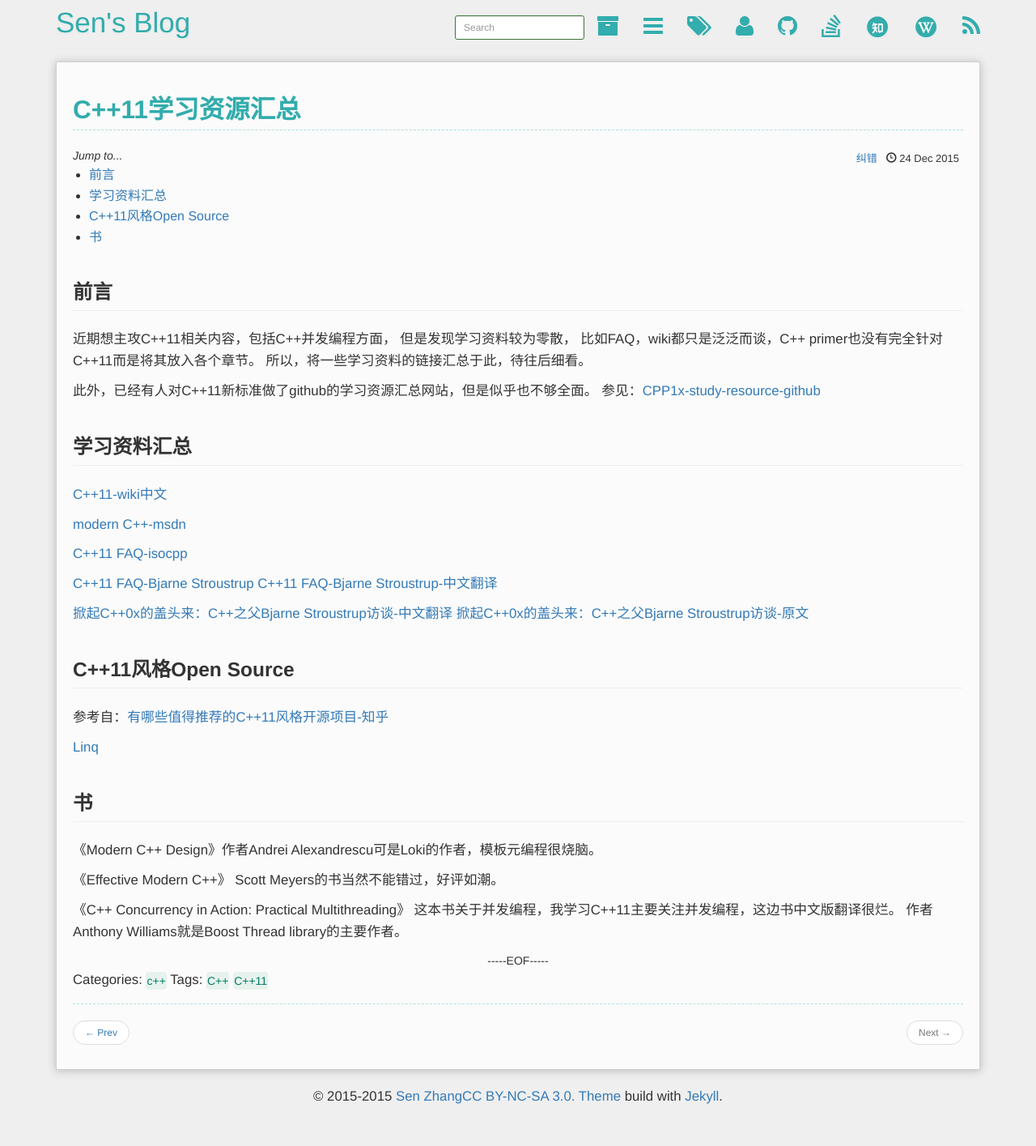
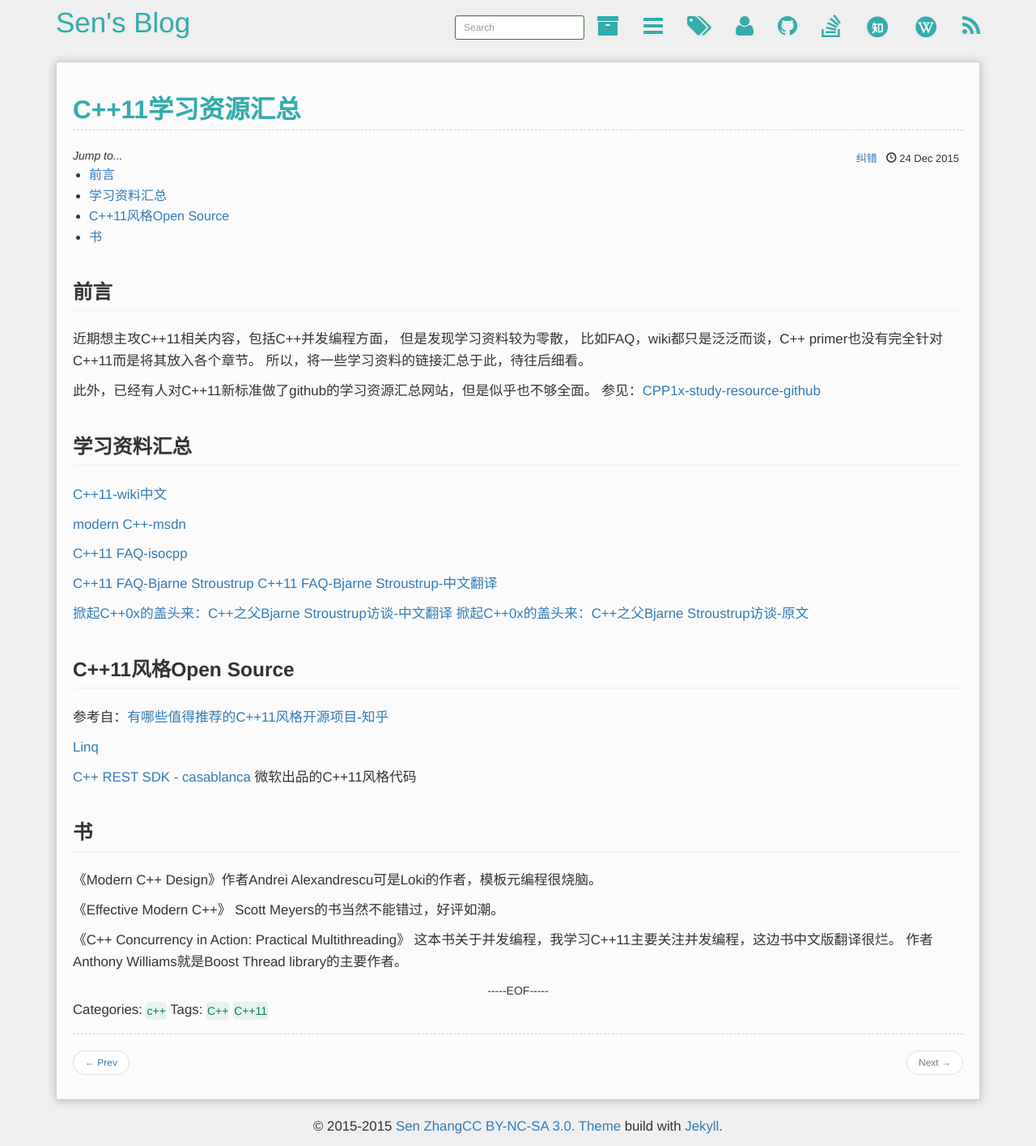
Before and after one commit to SenZhangAI/senzhangai.github.com, a Jekyll site: the page built from _posts/2015-12-24-navigation-of-cpp11.md, in a window 1280 px wide. Shown: the whole page at 81% size. Built offline with Jekyll 4.4.1, drawn with Linux system fonts in a browser that asks for light colours; Markdown is read by kramdown in place of the engine named in the settings; comment, search, counter and statistics services are not loaded; before the commit the page ends 1378 px from its top, so only the background shows below that.

Commit message:
add open source for cpp11

```diff
--- a/_posts/2015-12-24-navigation-of-cpp11.md
+++ b/_posts/2015-12-24-navigation-of-cpp11.md
@@ -35,6 +35,9 @@ tags: [C++, C++11]
 
 [Linq](https://github.com/pfultz2/Linq)
 
+[C++ REST SDK - casablanca](https://casablanca.codeplex.com/)
+微软出品的C++11风格代码
+
 ## 书
 《Modern C++ Design》作者Andrei Alexandrescu可是Loki的作者，模板元编程很烧脑。
 
```
